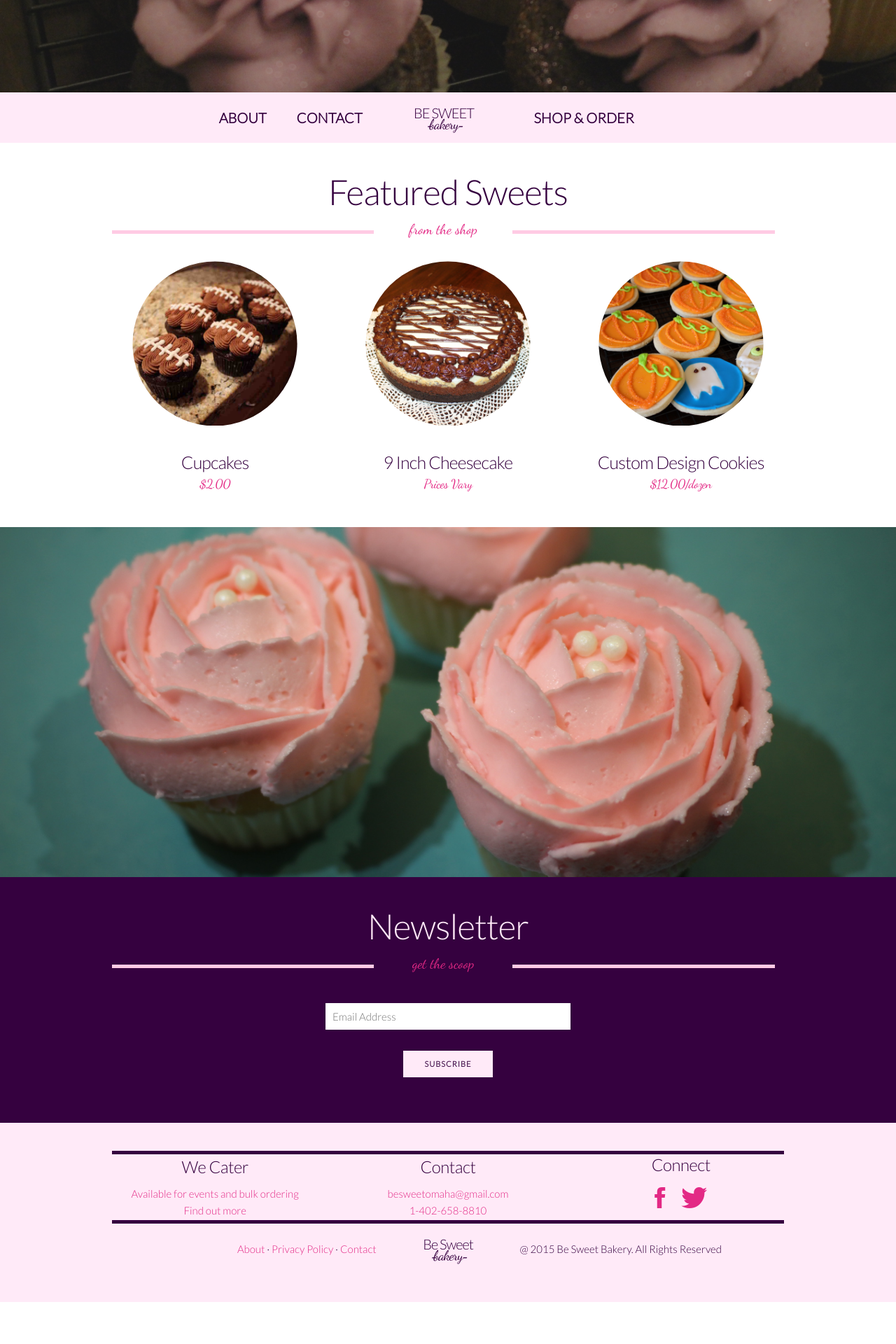
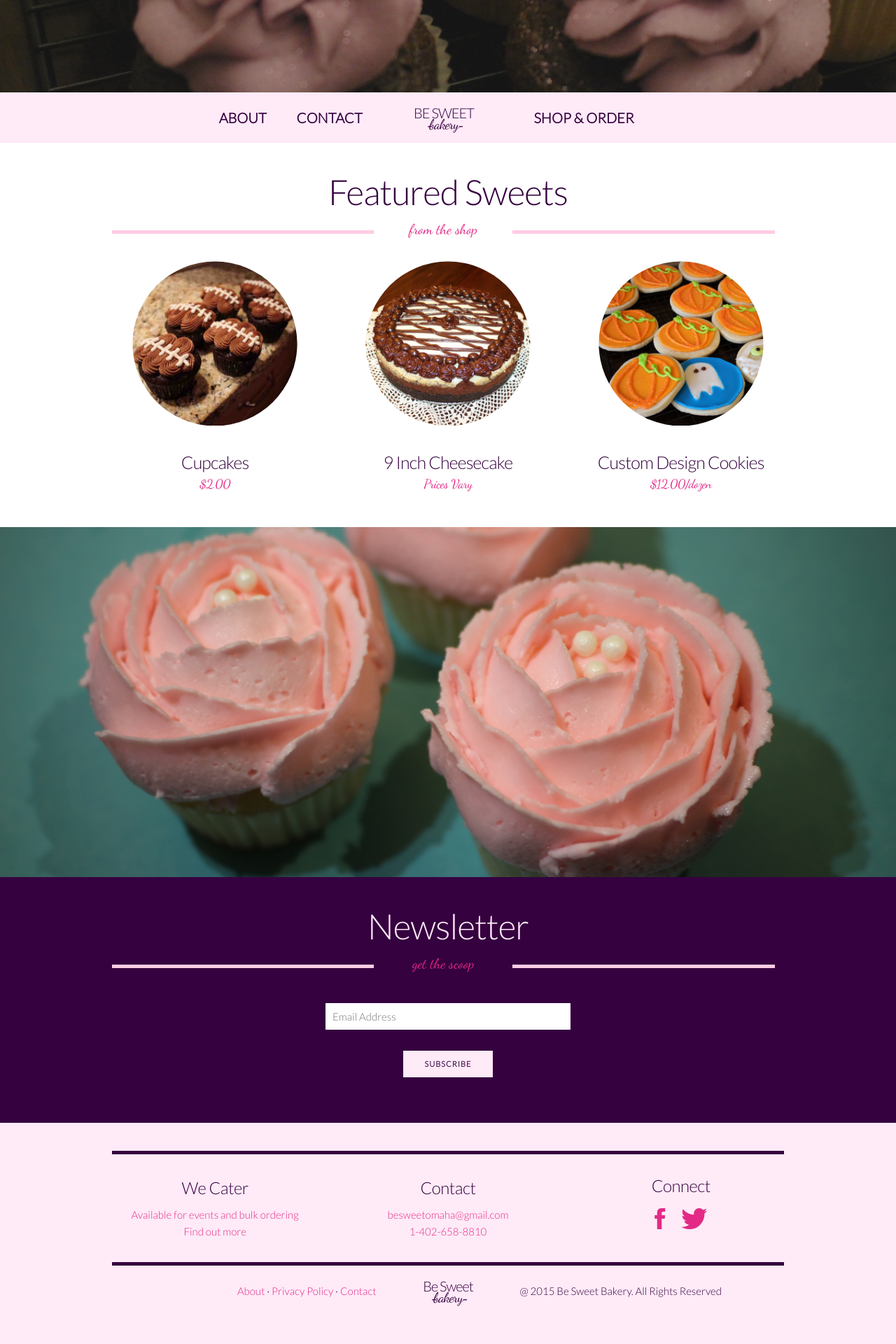
Before and after one commit to bparriott77/blissfull-bites, a Jekyll site: the page built from index.html, in a window 1280 px wide. Shown: the part 701-2621 px from the top of the page at 70% size. Built offline with Jekyll 4.4.1, drawn with Linux system fonts in a browser that asks for light colours; before the commit the page ends 2561 px from its top, so only the background shows below that.

Commit message:
Add back missing column margins in footer

```diff
--- a/_sass/_footer.scss
+++ b/_sass/_footer.scss
@@ -20,6 +20,11 @@ footer {
 		color: $medium-font;
 		font-size: 4rem;
 		padding: 0 1rem;
+	}
+
+    .column {
+		margin-top: 3rem;
+		margin-bottom: 3rem;
 	}
 
 	.connect {
```
